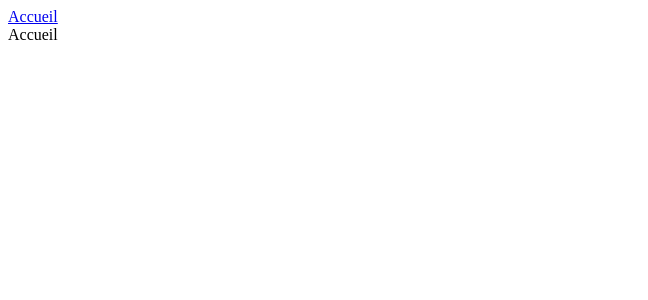
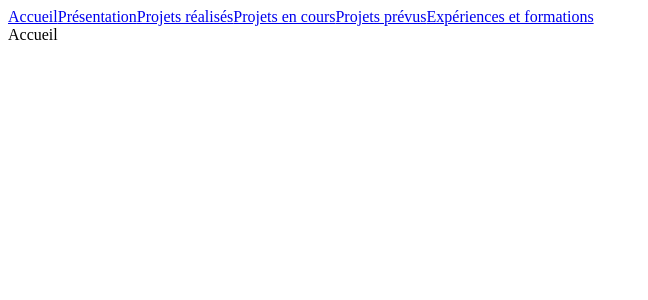
Before and after one commit to Dunkan6413/portfolio, a React app: page / in a window 1280 px wide. Shown: the top 300 px of the page, without its empty margins (0-648 px from the left). Built offline with nearby package versions, Linux system fonts and the light colour scheme; the HTML template or start-up script is replaced by a standard one.

Commit message:
Fixed Navbar

```diff
--- a/src/components/Navbar.jsx
+++ b/src/components/Navbar.jsx
@@ -5,12 +5,11 @@ export default function Navbar() {
   return (
     <nav>
       <Link to={"/"}>Accueil</Link>
-      <Link to={"/presentation"}></Link>
-      <Link to={"/projectsDone"}></Link>
-      <Link to={"/projectsDoing"}></Link>
-      <Link to={"/projectsPlan"}></Link>
-      <Link to={"/expAndForm"}></Link>
-      <Link to={"/admin"}></Link>
+      <Link to={"/presentation"}>Présentation</Link>
+      <Link to={"/projectsDone"}>Projets réalisés</Link>
+      <Link to={"/projectsDoing"}>Projets en cours</Link>
+      <Link to={"/projectsPlan"}>Projets prévus</Link>
+      <Link to={"/expAndForm"}>Expériences et formations</Link>
     </nav>
   );
 }
```
